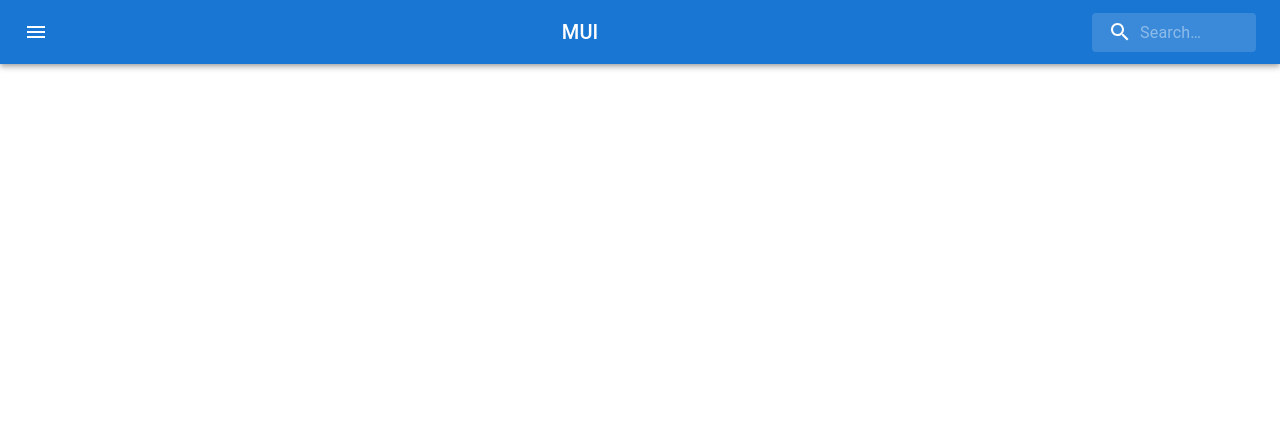
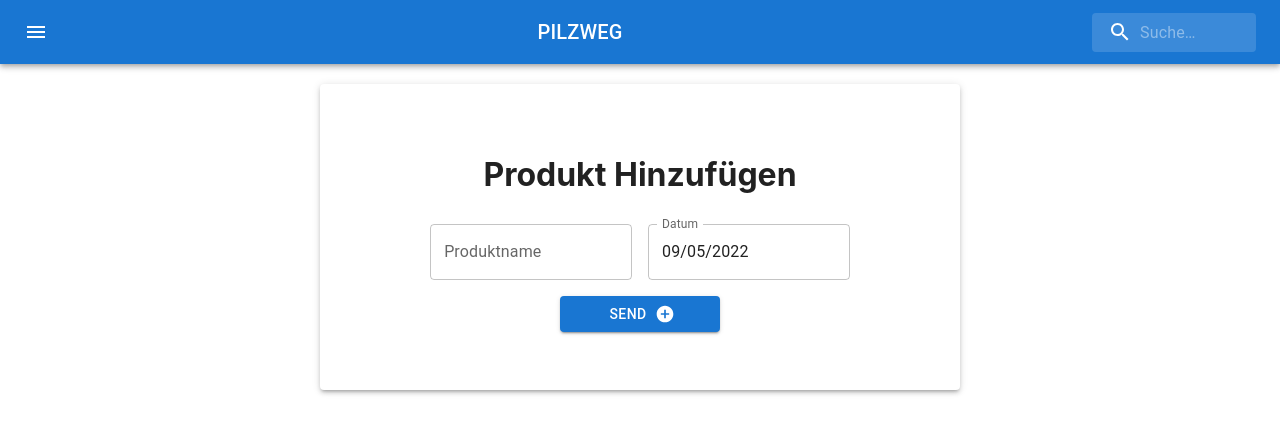
Before and after one commit to bitNoxis/techstacktest, a React (Create React App) app: page / in a window 1280 px wide. Shown: the top 434 px of the page. Built offline with nearby package versions, Linux system fonts and the light colour scheme.

Commit message:
Zwischenstand 05.09.2022

```diff
--- a/package.json
+++ b/package.json
@@ -6,6 +6,7 @@
     "@emotion/react": "^11.10.4",
     "@emotion/styled": "^11.10.4",
     "@mui/material": "^5.10.3",
+    "@mui/x-date-pickers": "^5.0.0",
     "@testing-library/jest-dom": "^5.16.5",
     "@testing-library/react": "^13.3.0",
     "@testing-library/user-event": "^13.5.0",
@@ -13,6 +14,8 @@
     "@types/node": "^16.11.56",
     "@types/react": "^18.0.17",
     "@types/react-dom": "^18.0.6",
+    "dayjs": "^1.11.5",
+    "moment": "^2.29.4",
     "react": "^18.2.0",
     "react-dom": "^18.2.0",
     "react-scripts": "5.0.1",
--- a/src/App.tsx
+++ b/src/App.tsx
@@ -2,11 +2,14 @@
 import logo from './logo.svg';
 import './App.css';
 import SearchAppBar from "./Appbar";
+import FoodAnzeige from "./FoodAnzeige";
+import NewFood from "./NewFood";
 
 function App() {
   return (
     <div className="App">
       <SearchAppBar/>
+        <NewFood/>
     </div>
   );
 }
--- a/src/Appbar.tsx
+++ b/src/Appbar.tsx
@@ -8,6 +8,7 @@
 import InputBase from '@mui/material/InputBase';
 import MenuIcon from '@mui/icons-material/Menu';
 import SearchIcon from '@mui/icons-material/Search';
+import NewFoodButton from "./FoodButton";
 
 const Search = styled('div')(({ theme }) => ({
     position: 'relative',
@@ -65,20 +66,21 @@
                     >
                         <MenuIcon />
                     </IconButton>
+
                     <Typography
                         variant="h6"
                         noWrap
                         component="div"
                         sx={{ flexGrow: 1, display: { xs: 'none', sm: 'block' } }}
                     >
-                        MUI
+                        PILZWEG
                     </Typography>
                     <Search>
                         <SearchIconWrapper>
                             <SearchIcon />
                         </SearchIconWrapper>
                         <StyledInputBase
-                            placeholder="Search…"
+                            placeholder="Suche…"
                             inputProps={{ 'aria-label': 'search' }}
                         />
                     </Search>
--- /dev/null
+++ b/src/FoodAnzeige.tsx
@@ -0,0 +1,32 @@
+import * as React from 'react';
+import { styled } from '@mui/material/styles';
+import Box from '@mui/material/Box';
+import Paper from '@mui/material/Paper';
+import Grid from '@mui/material/Grid';
+import DeleteFoodButton from "./DeleteButton";
+
+const Item = styled(Paper)(({ theme }) => ({
+    backgroundColor: theme.palette.mode === 'dark' ? '#1A2027' : '#fff',
+    ...theme.typography.body2,
+    padding: theme.spacing(1),
+    textAlign: 'center',
+    color: theme.palette.text.secondary,
+}));
+
+export default function VariableWidthGrid() {
+    return (
+        <Box sx={{ flexGrow: 1 }}>
+            <Grid container spacing={3}>
+                <Grid item xs="auto">
+                    <Item>variable width content</Item>
+                </Grid>
+                <Grid item xs={6}>
+                    <Item>xs=6</Item>
+                </Grid>
+                <Grid item xs>
+                    <Item><DeleteFoodButton/> </Item>
+                </Grid>
+            </Grid>
+        </Box>
+    );
+}
--- /dev/null
+++ b/src/FoodButton.tsx
@@ -0,0 +1,13 @@
+import * as React from 'react';
+import Button from '@mui/material/Button';
+import AddCircleIcon from '@mui/icons-material/AddCircle';
+
+
+
+export default function FoodButton() {
+    return (
+        <Button variant="contained" endIcon={<AddCircleIcon/>}>
+            Send
+        </Button>
+    );
+}
--- /dev/null
+++ b/src/NewFood.tsx
@@ -0,0 +1,35 @@
+import * as React from 'react';
+import Box from '@mui/material/Box';
+import TextField from '@mui/material/TextField';
+import PickerAblaufdatum from "./PickerAblaufdatum";
+import NewFoodButton from "./FoodButton";
+import {Container} from "@mui/material";
+import Paper from "@mui/material/Paper";
+import {useState} from "react";
+
+export default function NewFood() {
+    const paperStyle = {padding:'50px 20px',width:600, margin: "20px auto"}
+    const [produktname, setProduktName]= useState(String);
+    return (
+        <Container>
+            <Paper elevation={3} style={paperStyle}>
+                <h1>Produkt Hinzufügen</h1>
+            <Box
+                component="form"
+                sx={{
+                    '& > :not(style)': {m: 1, width: '20ch'},
+                }}
+                noValidate
+                autoComplete="off"
+            >
+                <TextField id="produktname" label="Produktname" variant="outlined"
+                           onChange={e => setProduktName(e.target.value)}/>
+
+
+                <PickerAblaufdatum/>
+                <NewFoodButton/>
+            </Box>
+            </Paper>
+        </Container>
+    );
+}
--- /dev/null
+++ b/src/PickerAblaufdatum.tsx
@@ -0,0 +1,30 @@
+import * as React from 'react';
+import dayjs, {Dayjs} from 'dayjs';
+import TextField from '@mui/material/TextField';
+import {AdapterDayjs} from '@mui/x-date-pickers/AdapterDayjs';
+import {LocalizationProvider} from '@mui/x-date-pickers/LocalizationProvider';
+import {DatePicker} from '@mui/x-date-pickers/DatePicker';
+
+
+export default function PickerAblaufdatum() {
+    const [value, setValue] = React.useState<Dayjs | null>(dayjs());
+
+    return (
+        <LocalizationProvider dateAdapter={AdapterDayjs}>
+
+
+            <DatePicker
+                disableFuture
+                label="Datum"
+                openTo="year"
+                views={['year', 'month', 'day']}
+                value={value}
+                onChange={(newValue) => {
+                    setValue(newValue);
+                }}
+                renderInput={(params) => <TextField {...params} />}
+            />
+
+        </LocalizationProvider>
+    );
+}
```
Also changed, not shown: src/DeleteButton.tsx (added, +17 -0 lines), 1 other file (tests, documents, lock files or other folders).
